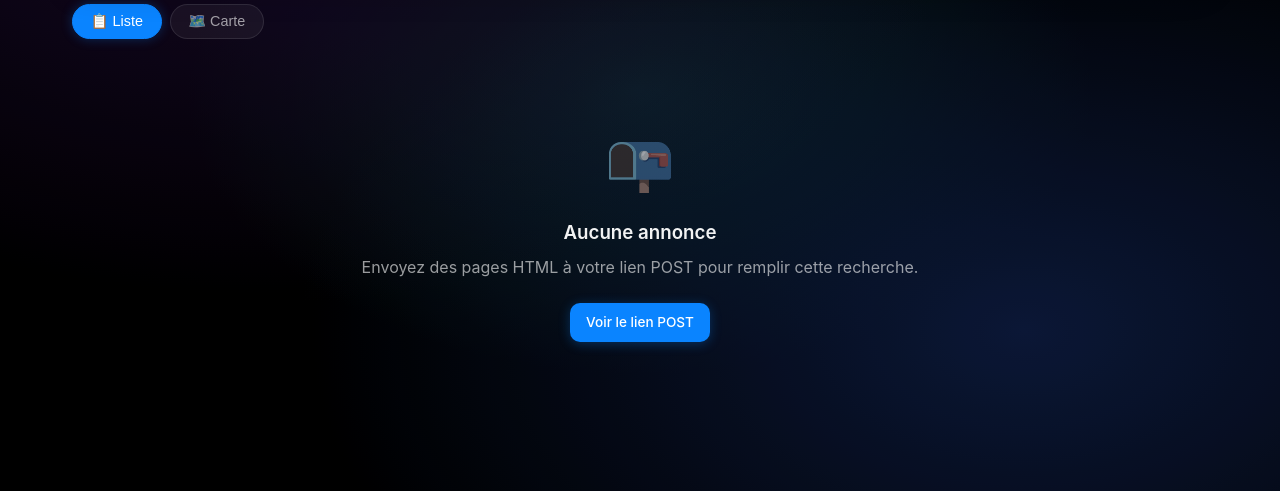
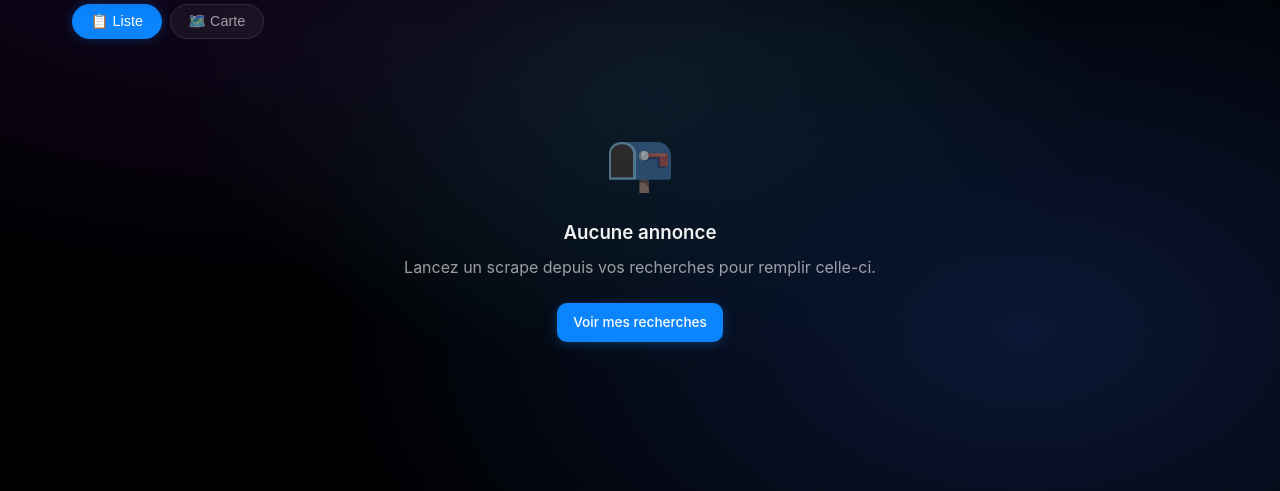
Before and after one commit to dRAOUF1/appart-scrapper, a Python web app: template templates/listings.html in a window 1280 px wide. Shown: the part 309-800 px from the top of the page. Run offline with Jinja, Linux system fonts and the light colour scheme; the template is opened without the code that fills it, so the values that code supplies are empty.

Commit message:
docs: aligne trois libellés/docstrings sur la réalité post-#30
- templates/listings.html : l'état vide annonçait encore « Envoyez des
  pages HTML à votre lien POST » — ce flux n'existe plus depuis la fin du
  token API (#30) ; reformulé (« Lancez un scrape depuis vos recherches »),
  bouton renommé en cohérence.
- main.py : la docstring citait une « API REST (/api/*) » supprimée ;
  alignée sur le réel (frontend web + autocomplete interne).
- core/scrape_control.py : liste des consommateurs purgée de routes/api.py,
  disparu avec #30.

```diff
--- a/core/scrape_control.py
+++ b/core/scrape_control.py
@@ -1,7 +1,7 @@
 """Centralized, thread-safe scrape-job submission and queue inspection.
 
 Shared by the background scheduler (main.py) and the manual-trigger routes
-(routes/api.py, routes/web.py, routes/admin.py) so they don't race on the
+(routes/web.py, routes/admin.py) so they don't race on the
 app._scrape_futures dict.
 """
 
--- a/main.py
+++ b/main.py
@@ -1,8 +1,9 @@
 """
 SeLoger API Platform — Point d'entrée unique.
 
-Sert à la fois l'API REST (/api/*) et le frontend web (/) depuis
-un seul processus Flask, compatible Render (un seul web service).
+Sert le frontend web (/, /searches, /listings…) avec son autocomplete
+interne depuis un seul processus Flask, compatible Render (un seul web
+service).
 
 Le scraping est fait côté serveur, source par source (voir parsers/).
 Architecture parallèle :
--- a/templates/listings.html
+++ b/templates/listings.html
@@ -253,8 +253,8 @@
 <div class="empty-state">
   <div class="empty-icon">📭</div>
   <h3>Aucune annonce</h3>
-  <p>Envoyez des pages HTML à votre lien POST pour remplir cette recherche.</p>
-  <a href="{{ url_for('web.searches') }}" class="btn btn-primary">Voir le lien POST</a>
+  <p>Lancez un scrape depuis vos recherches pour remplir celle-ci.</p>
+  <a href="{{ url_for('web.searches') }}" class="btn btn-primary">Voir mes recherches</a>
 </div>
 {% endif %}
 </section>
```
